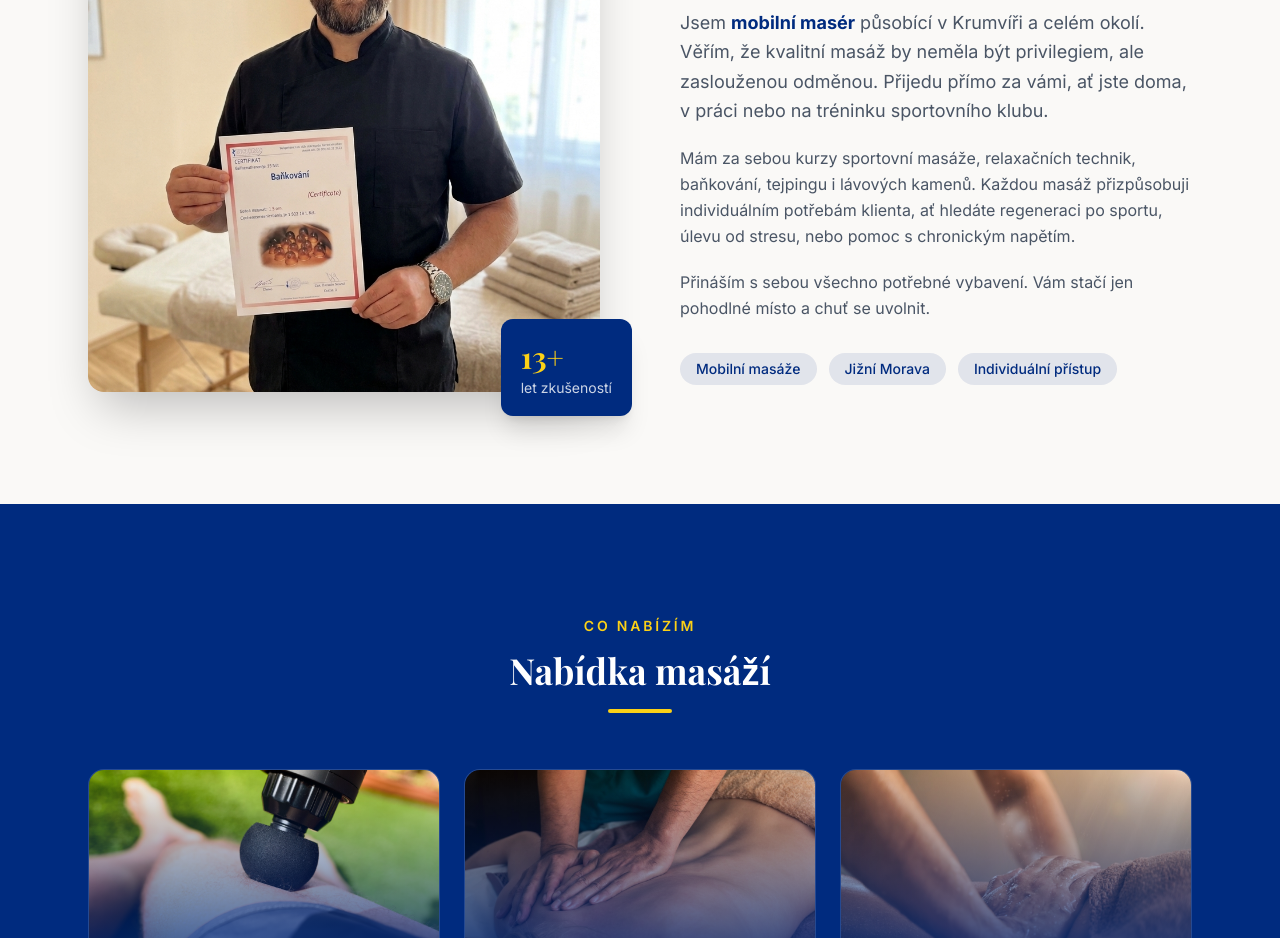
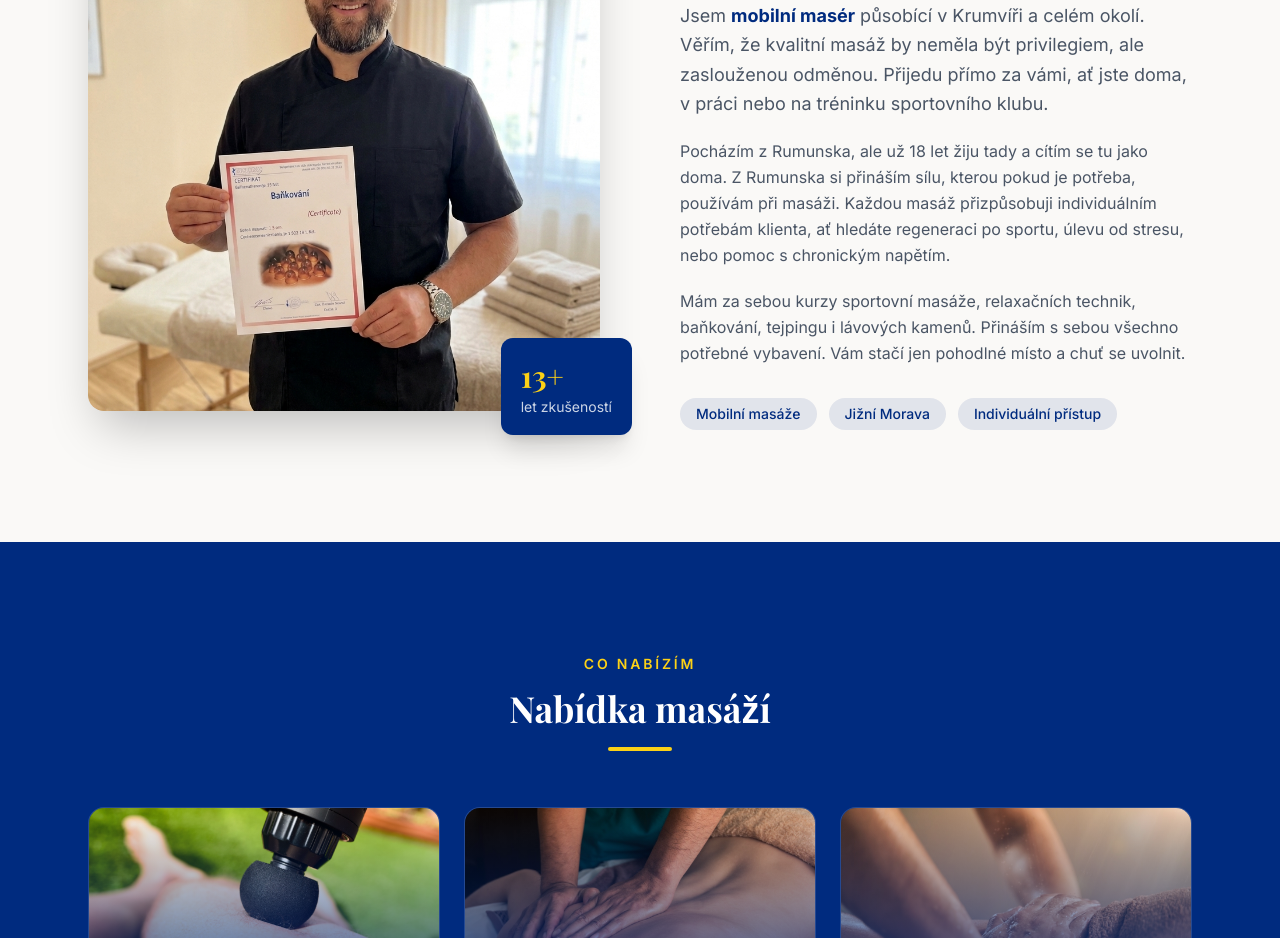
Before and after one commit to vitacharvat-code/masaze-krumvir, a Next.js app: page / in a window 1280 px wide. Shown: the part 1040-1978 px from the top of the page. Built offline with nearby package versions, Linux system fonts and the light colour scheme; a web font is replaced by a local one.

Commit message:
O mně: aktualizovat text, přidat původ z Rumunska
Co-Authored-By: Claude Sonnet 4.6 <noreply@anthropic.com>

```diff
--- a/components/About.tsx
+++ b/components/About.tsx
@@ -40,14 +40,16 @@ export default function About() {
               sportovního klubu.
             </p>
             <p className="text-gray-600 leading-relaxed mb-5">
-              Mám za sebou kurzy sportovní masáže, relaxačních technik,
-              baňkování, tejpingu i lávových kamenů. Každou masáž přizpůsobuji
-              individuálním potřebám klienta, ať hledáte regeneraci po sportu,
-              úlevu od stresu, nebo pomoc s chronickým napětím.
+              Pocházím z Rumunska, ale už 18 let žiju tady a cítím se tu jako
+              doma. Z Rumunska si přináším sílu, kterou pokud je potřeba,
+              používám při masáži. Každou masáž přizpůsobuji individuálním
+              potřebám klienta, ať hledáte regeneraci po sportu, úlevu od
+              stresu, nebo pomoc s chronickým napětím.
             </p>
             <p className="text-gray-600 leading-relaxed mb-8">
-              Přináším s sebou všechno potřebné vybavení. Vám stačí jen pohodlné
-              místo a chuť se uvolnit.
+              Mám za sebou kurzy sportovní masáže, relaxačních technik,
+              baňkování, tejpingu i lávových kamenů. Přináším s sebou všechno
+              potřebné vybavení. Vám stačí jen pohodlné místo a chuť se uvolnit.
             </p>
 
             <div className="flex flex-wrap gap-3">
```
